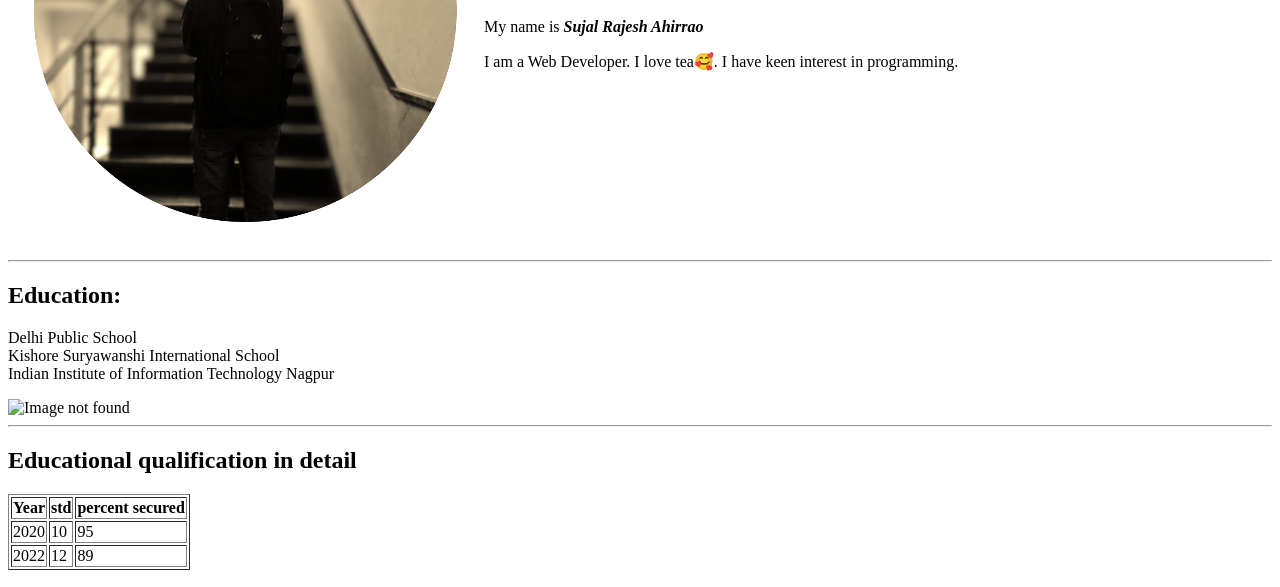
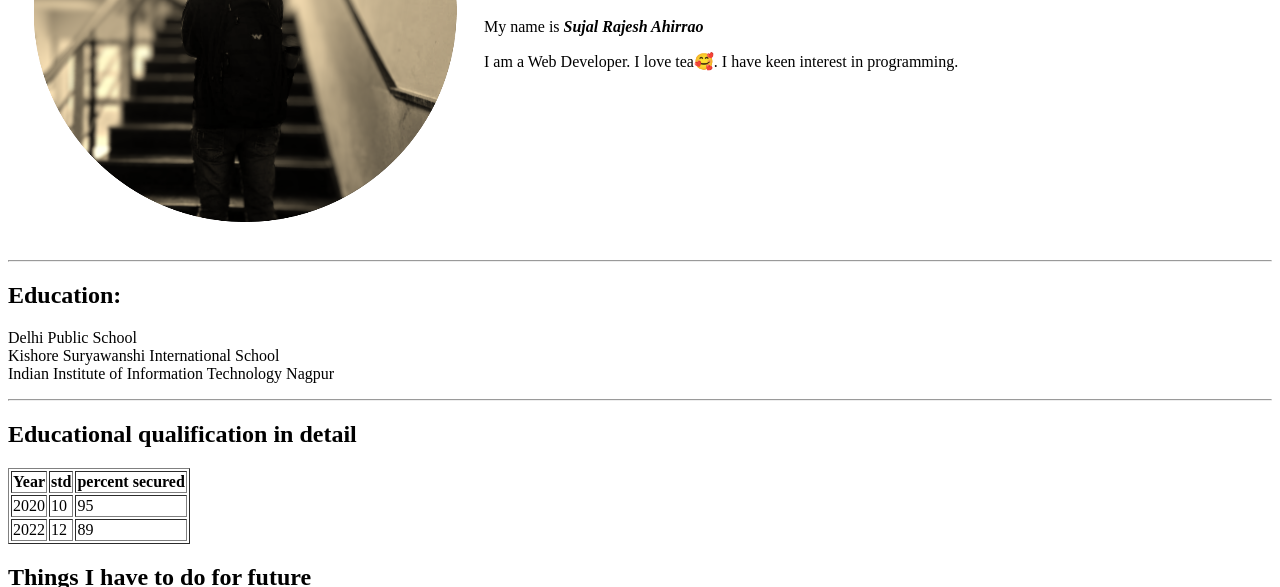
Before and after one commit to cheifsujal/myinfo1, a plain HTML site: page index.html in a window 1280 px wide. Shown: the part 235-822 px from the top of the page. Drawn offline with Linux system fonts and the light colour scheme.

Commit message:
Update index.html

```diff
--- a/index.html
+++ b/index.html
@@ -17,7 +17,6 @@
     <hr>
     <h2>Education:</h2>
     <p>Delhi Public School<br>Kishore Suryawanshi International School<br>Indian Institute of Information Technology Nagpur</p>
-    <img src="C:\Users\sujal\OneDrive\Pictures\Screenshots\Screenshot 2023-03-23 203536.png"alt="Image not found">
     <hr>
     <h2>Educational qualification in detail</h2>
     <table border="1">
```
